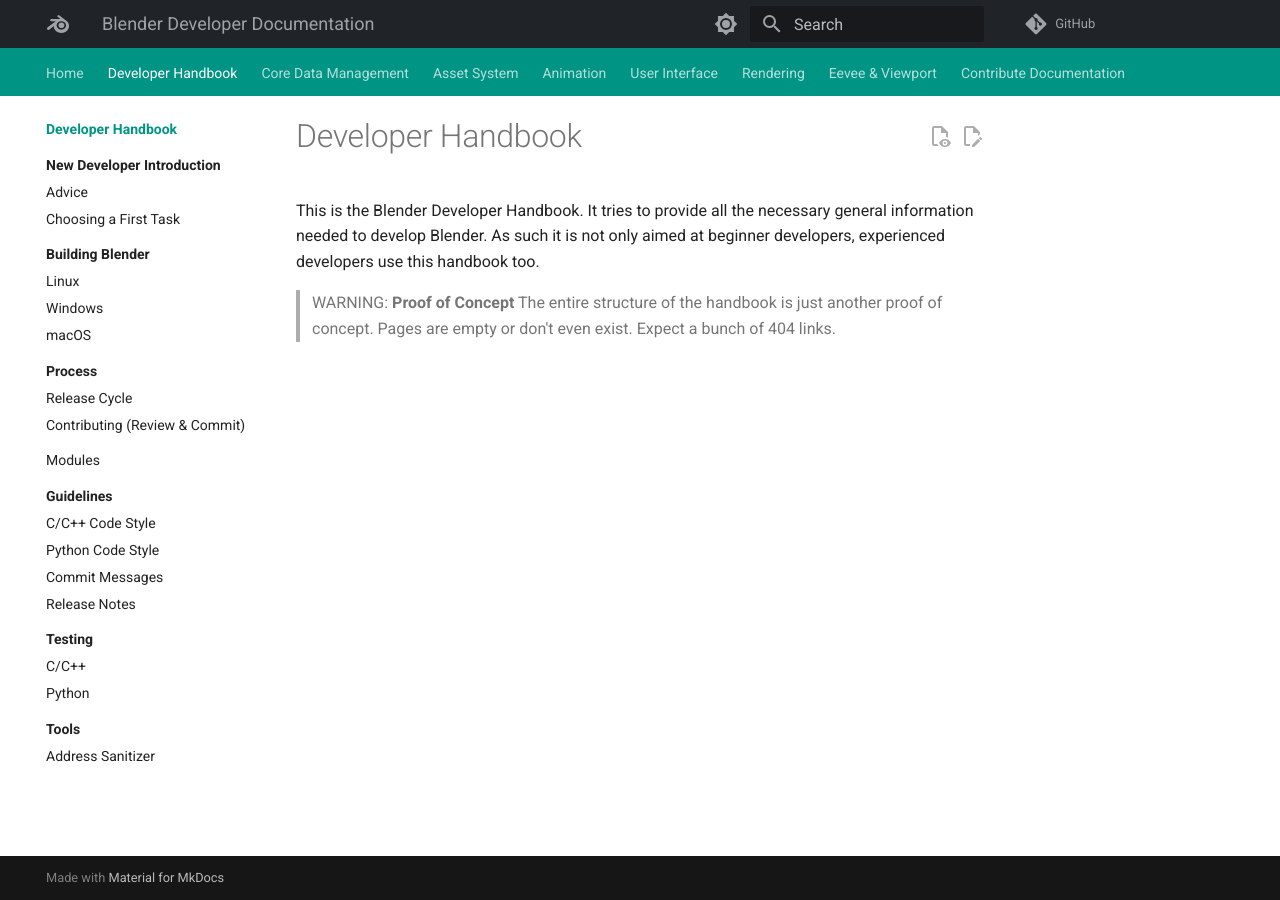
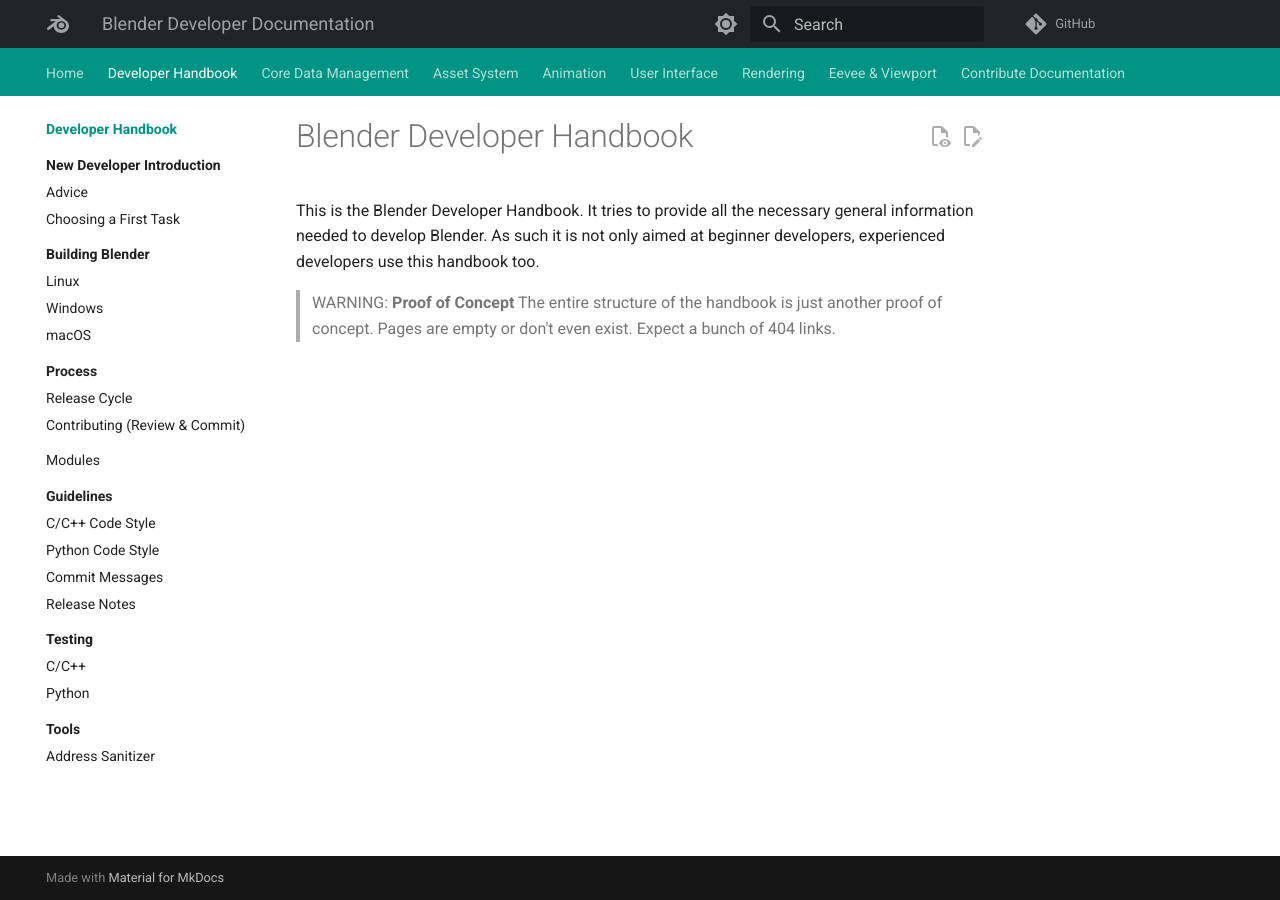
Before and after one commit to julianeisel/devdocs, an MkDocs documentation site: the page built from docs/developer_handbook/index.md, in a window 1280 px wide. Built offline with MkDocs 1.6.1 and Material for MkDocs 9.7.7, drawn with Linux system fonts in a browser that asks for light colours; comment, search, counter and statistics services are not loaded.

Commit message:
Add heading to developer handbook landing page

```diff
--- a/docs/developer_handbook/index.md
+++ b/docs/developer_handbook/index.md
@@ -1,3 +1,5 @@
+# Blender Developer Handbook
+
 This is the Blender Developer Handbook. It tries to provide all the necessary general information needed to develop Blender. As such it is not only aimed at beginner developers, experienced developers use this handbook too.
 
 > WARNING: __Proof of Concept__
```
